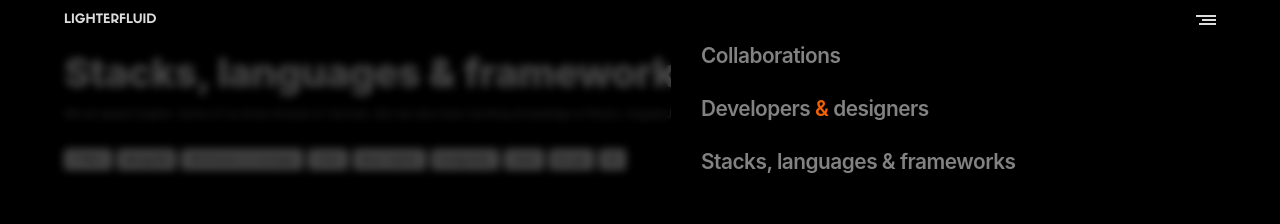
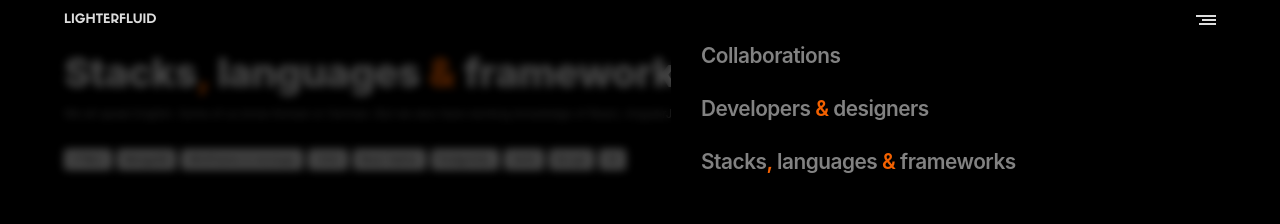
Before and after one commit to winslowdev/lighterfluid, a React (Create React App) app: page /skills in a window 1280 px wide. Both pictures are taken after a click on the element 1206 px from the left and 20 px from the top of the page. Shown: the top 224 px of the page. Built offline with nearby package versions, Linux system fonts and the light colour scheme.

Commit message:
fixed the highlightPunctuation function

```diff
--- a/src/App.js
+++ b/src/App.js
@@ -15,8 +15,9 @@ export default class App extends Component {
                 rectangleHeight: '',
                 squareHeight: ''
             },
-            pageTitles: {
-                developers: ["Developers ", <span className="punc">&</span>, " designers"],
+            welcome: {
+                developers: 'Developers & designers',
+                home: 'Captain Planet—he\'s our hero. Gonna take pollution down to zero.',
                 login: 'Developer login',
                 projects: 'Collaborations',
                 skills: 'Stacks, languages & frameworks'
@@ -39,17 +40,21 @@ export default class App extends Component {
     }
 
     highlightPunctuation(phrase) {
+        const phraseSplit = phrase.split('')
+        const highlightedPhrase = []
         let i;
 
         for (i = 0; i < phrase.length; i++) {
-            if (phrase.charAt(i) == '.') {
-                phrase.replace(i, 'x')
+            if (!phraseSplit[i].match(/[!@#$%`~^&*(|)?/"'>.<,_—]/g)) {
+                highlightedPhrase.push(phraseSplit[i])
+            } else {
+                highlightedPhrase.push(<span className="punc">{phraseSplit[i]}</span>)
             }
         }
-        return phrase.replace(i, 'x')
+
+        highlightedPhrase.join('')
+        return highlightedPhrase
     }
-
-
 
     navigate(type, address) {
         if (type === "external") {
@@ -74,18 +79,18 @@ export default class App extends Component {
         return (
             <Router>
                 {this.state.isShowNavigation === true ? <div className="nav-on">
-                    <div className="bg-blur" onClick={() => { { this.toggleNavbar() } }}></div>
+                    <div className="bg-blur" onClick={() => { this.toggleNavbar() }}></div>
                     <div className="nav-drawer">
-                        <h5 className="nav-link" onClick={() => { { this.navigate("internal", "/projects") } }}>{this.state.pageTitles.projects}</h5>
-                        <h5 className="nav-link" onClick={() => { { this.navigate("internal", "/developers") } }}>{this.state.pageTitles.developers}</h5>
-                        <h5 className="nav-link" onClick={() => { { this.navigate("internal", "/skills") } }}>{this.state.pageTitles.skills}</h5>
+                        <h5 className="nav-link" onClick={() => { this.navigate("internal", "/projects") }}>{this.highlightPunctuation(this.state.welcome.projects)}</h5>
+                        <h5 className="nav-link" onClick={() => { this.navigate("internal", "/developers") }}>{this.highlightPunctuation(this.state.welcome.developers)}</h5>
+                        <h5 className="nav-link" onClick={() => { this.navigate("internal", "/skills") }}>{this.highlightPunctuation(this.state.welcome.skills)}</h5>
                     </div>
                 </div> : null}
 
                 <header>
                     <div id="header" className="container">
-                        <h6 onClick={() => { { this.navigate("internal", "/") } }}>Lighterfluid</h6>
-                        <div className="nav-icon" onClick={() => { { this.toggleNavbar() } }}>
+                        <h6 onClick={() => { this.navigate("internal", "/") }}>Lighterfluid</h6>
+                        <div className="nav-icon" onClick={() => { this.toggleNavbar() }}>
                             <div className="nav-icon-top"></div>
                             <div className="nav-icon-mid"></div>
                             <div className="nav-icon-btm"></div>
@@ -97,42 +102,45 @@ export default class App extends Component {
                     <Route
                         path="/" exact
                         render={(props) => <Home {...props}
-                            // heroHighlight={this.state.pageTitles.heroHighlight}
                             highlightPunctuation={this.highlightPunctuation}
                             navigate={this.navigate}
                             dimensions={this.state.dimensions}
-                            pageTitles={this.state.pageTitles}
+                            welcome={this.state.welcome}
                         />} />
 
                     <Route
                         path="/projects" exact
                         render={(props) => <Projects {...props}
                             dimensions={this.state.dimensions}
+                            highlightPunctuation={this.highlightPunctuation}
                             navigate={this.navigate}
-                            pageTitles={this.state.pageTitles} />} />
+                            welcome={this.state.welcome} />} />
 
                     <Route
                         path="/developers" exact
                         render={(props) => <Developers {...props}
+                            highlightPunctuation={this.highlightPunctuation}
                             navigate={this.navigate}
-                            pageTitles={this.state.pageTitles} />} />
+                            welcome={this.state.welcome} />} />
 
                     <Route
                         path="/skills" exact
                         render={(props) => <Skills {...props}
+                            highlightPunctuation={this.highlightPunctuation}
                             navigate={this.navigate}
-                            pageTitles={this.state.pageTitles} />} />
+                            welcome={this.state.welcome} />} />
 
                     <Route
                         path="/login" exact
                         render={(props) => <Login {...props}
+                            highlightPunctuation={this.highlightPunctuation}
                             navigate={this.navigate}
-                            pageTitles={this.state.pageTitles} />} />
+                            welcome={this.state.welcome} />} />
 
                     <footer>
                         <div id="footer" className="container">
                             <p>designed and coded in sf and atl</p>
-                            <p className="pseudolink" onClick={() => { { this.navigate('internal', '/login') } }}>developer login</p>
+                            <p className="pseudolink" onClick={() => { this.navigate('internal', '/login') }}>developer login</p>
                         </div>
                     </footer>
                 </main>
--- a/src/components/Developers.js
+++ b/src/components/Developers.js
@@ -6,7 +6,8 @@ export class Developers extends Component {
         return (
             <React.Fragment>
                 <HeaderInformation
-                    pageTitle={this.props.pageTitles.developers}
+                    highlightPunctuation={this.props.highlightPunctuation}
+                    pageTitle={this.props.welcome.developers}
                     pageDescription="We are a network of freelance developers located throughout the United States—from sea to shining C#." />
             </React.Fragment>
         )
--- a/src/components/Projects.js
+++ b/src/components/Projects.js
@@ -6,7 +6,8 @@ export class Projects extends Component {
         return (
             <React.Fragment>
                 <HeaderInformation
-                    pageTitle={this.props.pageTitles.projects}
+                    highlightPunctuation={this.props.highlightPunctuation}
+                    pageTitle={this.props.welcome.projects}
                     pageDescription="We work independently, but periodically, we come together to collaborate on a project—whether it’s for fun or for a client." />
 
                 <main className="project-cards">
--- a/src/components/Skills.js
+++ b/src/components/Skills.js
@@ -6,7 +6,8 @@ export class Skills extends Component {
         return (
             <React.Fragment>
                 <HeaderInformation
-                    pageTitle={this.props.pageTitles.skills}
+                    highlightPunctuation={this.props.highlightPunctuation}
+                    pageTitle={this.props.welcome.skills}
                     pageDescription="We all speak English. Some of us know Korean or German. But we also have working knowledge of React, AngularJS, SQL, and the list goes on." />
 
                     <div className="skills">
--- a/src/components/Snacks.js
+++ b/src/components/Snacks.js
@@ -6,7 +6,7 @@ export class HeaderInformation extends Component {
         return (
             <aside className="page-hero">
                 <div className="container" id="developers">
-                    <h1>{this.props.pageTitle}</h1>
+                    <h1>{this.props.highlightPunctuation(this.props.pageTitle)}</h1>
                     <p className="page-description">{this.props.pageDescription}</p>
                 </div>
             </aside>
@@ -24,7 +24,7 @@ export class RectangleTile extends Component {
                     backgroundSize: 'cover',
                     height: this.props.dimensions.rectangleHeight + 'px',
                 }}
-                onClick={() => { { this.props.navigate("internal", this.props.address) } }}>
+                onClick={() => { this.props.navigate("internal", this.props.address) }}>
                 <div className={`coverpiece ${this.props.gradientStyle}`}>
                     <h3>{this.props.title}</h3>
                 </div>
@@ -44,7 +44,7 @@ export class SquareTile extends Component {
                     backgroundSize: 'cover',
                     height: this.props.dimensions.squareHeight + 'px',
                 }}
-                onClick={() => { { this.props.navigate("internal", this.props.address) } }}>
+                onClick={() => { this.props.navigate("internal", this.props.address) }}>
                 <div className={`coverpiece ${this.props.gradientStyle}`}>
                     <h3>{this.props.title}</h3>
                 </div>
--- a/src/components/users/Login.js
+++ b/src/components/users/Login.js
@@ -6,7 +6,7 @@ export class Login extends Component {
         return (
             <React.Fragment>
                 <HeaderInformation
-                    pageTitle={this.props.pageTitles.login}
+                    pageTitle={this.props.welcome.login}
                     pageDescription="This page is only for developers with an account. To join the Lighterfluid network, reach out at contact@lighterfluid.co." />
 
                 <form id="login-form">
```
Also changed, not shown: src/components/Home.js (+4 -4 lines).
